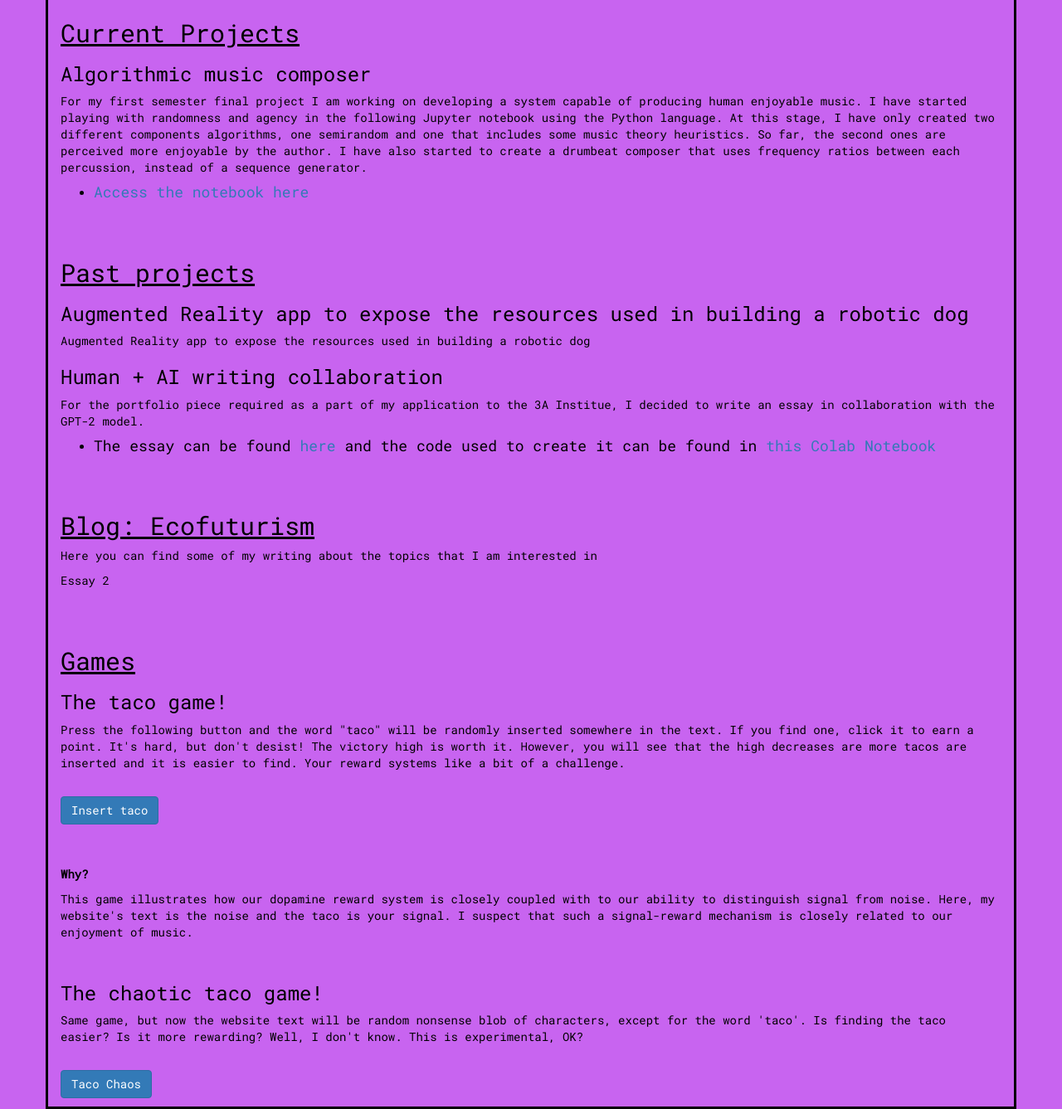
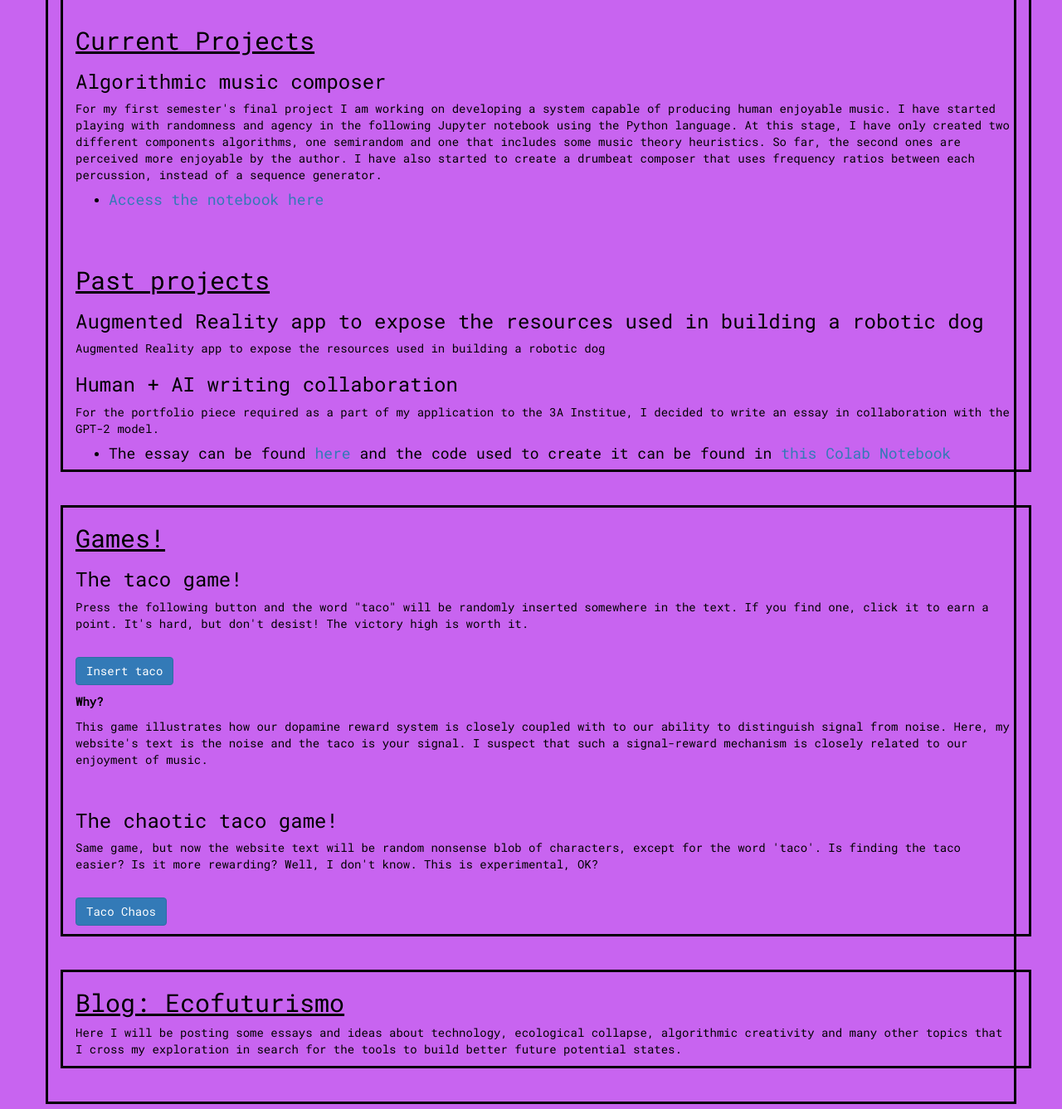
Before and after one commit to rodolfoocampo/rodolfoocampo.github.io, a plain HTML site: page index.html in a window 1280 px wide. Shown: the part 740-2077 px from the top of the page at 83% size. Drawn offline with nearby package versions, Linux system fonts and the light colour scheme.

Commit message:
Pimp UI oh yeah

```diff
--- a/index.html
+++ b/index.html
@@ -41,6 +41,7 @@ h2 {
 </br>
 <h1  >Hi, I'm Rodolfo</h1>
 </br>
+<div class="container" style='border-style: solid';>
 <h2>Let's do an experiment. </h2>
 <p id = 'intro'>
 
@@ -66,7 +67,9 @@ h2 {
 </br>
 <strong> Living things face these situations all the time but with many more factors that form complicated feedback loops. </strong> Surviving, making music, designing technology and organizing societies are full of them. I am intersted in understanding these systems in order to tell randomness from agency apart and find the the control dynamics. With this, I hope to make useful contributions to the fields of artistic creation, biology and the development of autonomous systems.</p>
 </p>
+</div>
 </br></br>
+<div class="container" style='border-style: solid';>
 <h2>Hello from down under</h2>
 <p>
   At the moment, I am studying a masters degree at The Autonomy, Agency and Assurance Innovation Institute at the Australian National University, where we are aiming to build a new branch of engineering inpired by Norbert Wiener's Cybernetics and guide the development of cyber-physical systems towards desirable human and environmental outcomes.
@@ -77,7 +80,7 @@ h2 {
 <h2>Current Projects</h2>
 <h3>Algorithmic music composer</h3>
 
-<p>For my first semester final project I am working on developing a system capable of producing human enjoyable music. I have started playing with randomness and agency in the following Jupyter notebook using the Python language. At this stage, I have only created two different components algorithms, one semirandom and one that includes some music theory heuristics. So far, the second ones are perceived more enjoyable by the author. I have also started to create a drumbeat composer that uses frequency ratios between each percussion, instead of a sequence generator.</p>
+<p>For my first semester's final project I am working on developing a system capable of producing human enjoyable music. I have started playing with randomness and agency in the following Jupyter notebook using the Python language. At this stage, I have only created two different components algorithms, one semirandom and one that includes some music theory heuristics. So far, the second ones are perceived more enjoyable by the author. I have also started to create a drumbeat composer that uses frequency ratios between each percussion, instead of a sequence generator.</p>
 
  <ul>
   <li><h4><a href="https://github.com/rodolfoocampo/la_zona">Access the notebook here</a><h4></li>
@@ -93,26 +96,19 @@ h2 {
  <ul>
   <li><h4>The essay can be found <a href="./PDFs/Ocampo_Rodolfo_Portfolio.pdf">here</a> and the code used to create it can be found in <a href="https://colab.research.google.com/drive/1o_zXG71GOsCFnhzG5exskaL-NOIMlluQ">this Colab Notebook</a><h4></li>
 </ul>
-
-
-
+</div>
 </br></br>
-<h2>Blog: Ecofuturism</h2>
-<p>Here you can find some of my writing about the topics that I am interested in</p>
-<p>Essay 2</p>
-</br></br>
-
-
-<h2>Games</h2>
+<div class="container" style='border-style: solid';>
+<h2>Games!</h2>
 <h3>The taco game!</h3>
 
-<p>Press the following button and the word "taco" will be randomly inserted somewhere in the text. If you find one, click it to earn a point. It's hard, but don't desist! The victory high is worth it. However, you will see that the high decreases are more tacos are inserted and it is easier to find. Your reward systems like a bit of a challenge. </p>
+<p>Press the following button and the word "taco" will be randomly inserted somewhere in the text. If you find one, click it to earn a point. It's hard, but don't desist! The victory high is worth it. </p>
 </br>
 <button id = 'taco'type="button" onclick="insertTaco()" class="btn btn-primary">Insert taco</button>
 </br>
 <p id = 'taco_score'></p>
-</br>
-</br>
+
+
 
 <p><strong>Why?</strong></p>
 <p>
@@ -129,6 +125,13 @@ I suspect that such a signal-reward mechanism is closely related to our enjoymen
 
 <button id='chaos'type="button" onclick="chaos()" class="btn btn-primary">Taco Chaos</button> <p display='none'>
 </div>
+
+</br></br>
+<div class="container" style='border-style: solid';>
+<h2>Blog: Ecofuturismo</h2>
+<p>Here I will be posting some essays and ideas about technology, ecological collapse, algorithmic creativity and many other topics that I cross my exploration in search for the tools to build better future potential states. </p>
+</div>
+</br></br>
 
 </div>
 
```
